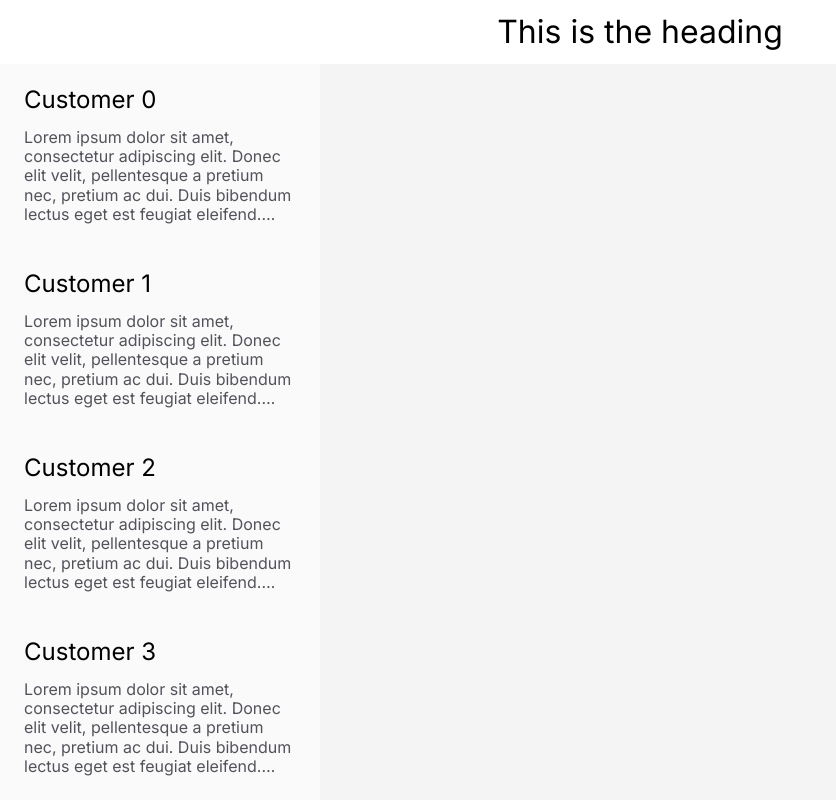
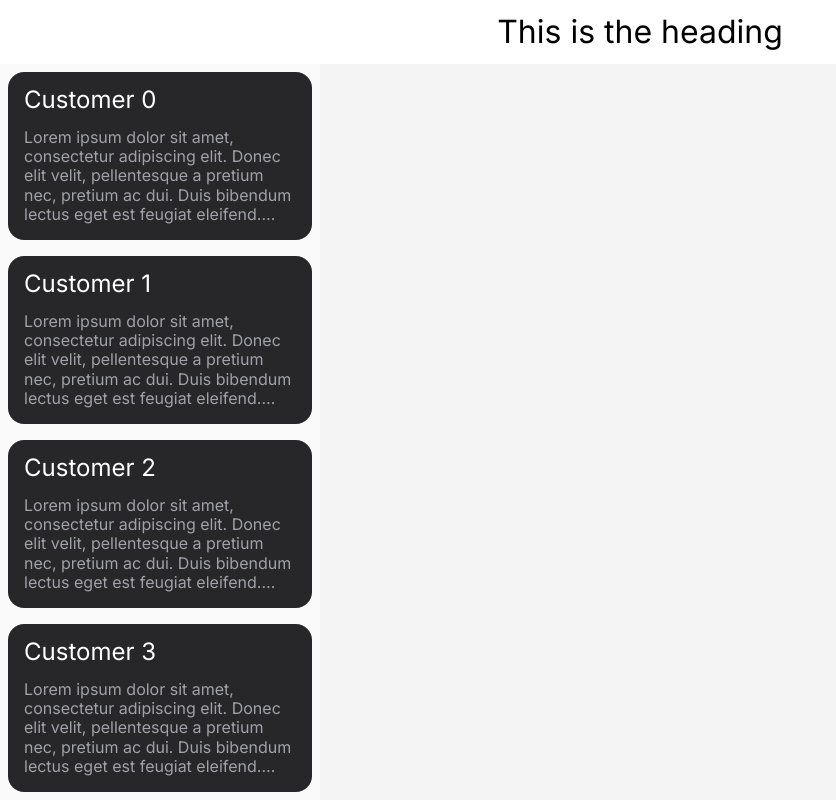
Before and after one commit to dibkb/cube-assignment, a React (Vite) app: page / in a window 1280 px wide. Shown: the top 800 px of the page, without its empty margins (0-836 px from the left). Built offline with nearby package versions, Linux system fonts and the light colour scheme.

Commit message:
selected customer type

```diff
--- a/src/components/Customer.tsx
+++ b/src/components/Customer.tsx
@@ -1,10 +1,15 @@
 // CSS file
+import { useCustomerContext } from "../hooks/useCustomerContext";
 import "../styles/customer.css";
 import { type Customer as CustomerType } from "../types/Customer";
 export const Customer = (customer: CustomerType) => {
   const { title, name } = customer;
+  const { setSelectedCustomer } = useCustomerContext();
   return (
-    <div className="customer-card">
+    <div
+      className="customer-card customer-card-selected"
+      onClick={() => setSelectedCustomer(name)}
+    >
       <h1 className="customer-name">{name}</h1>
       <p className="customer-title">{title}</p>
     </div>
--- a/src/context/customerContext.tsx
+++ b/src/context/customerContext.tsx
@@ -11,11 +11,15 @@ import { makeCustomers } from "../data/mockCustomer";
 interface CustomerContext {
   customer: Customer[];
   setCustomer: Dispatch<SetStateAction<Customer[]>>;
+  selectedCustomer: Customer["name"] | undefined;
+  setSelectedCustomer: Dispatch<SetStateAction<Customer["name"] | undefined>>;
 }
 
 const defaultState: CustomerContext = {
   customer: makeCustomers(1000),
   setCustomer: () => {},
+  selectedCustomer: undefined,
+  setSelectedCustomer: () => {},
 };
 
 export const CustomerContext = createContext<CustomerContext>(defaultState);
@@ -28,9 +32,11 @@ export const CustomerContextProvider: React.FC<CustomerContextProps> = ({
   children,
 }) => {
   const [customer, setCustomer] = useState<Customer[]>(defaultState.customer);
-
+  const [selectedCustomer, setSelectedCustomer] = useState<Customer["name"]>();
   return (
-    <CustomerContext.Provider value={{ customer, setCustomer }}>
+    <CustomerContext.Provider
+      value={{ customer, setCustomer, selectedCustomer, setSelectedCustomer }}
+    >
       {children}
     </CustomerContext.Provider>
   );
--- a/src/styles/customer.css
+++ b/src/styles/customer.css
@@ -1,24 +1,38 @@
 @import url("./variables.css");
+
+/* Container Styles */
 .customer-list-container {
   display: flex;
   flex-direction: column;
   gap: 1rem;
   padding: 0.5rem;
 }
+
+/* Customer Card Styles */
 .customer-card {
-  padding: 1rem;
   display: flex;
   flex-direction: column;
   gap: 1rem;
+  padding: 1rem;
   cursor: pointer;
   border-radius: 1rem;
+  transition: background-color 0.3s ease;
 }
+
 .customer-card:hover {
   background-color: var(--background-card-hover);
 }
+
+.customer-card-selected {
+  background-color: #27272a;
+}
+
+/* Typography */
 .customer-name {
   font-size: var(--font-customer-heading);
+  color: white;
 }
+
 .customer-title {
   color: var(--card-secondary-font);
   line-height: 1.2rem;
@@ -28,3 +42,13 @@
   overflow: hidden;
   text-overflow: ellipsis;
 }
+
+/* Overrides for Selected Card */
+.customer-card-selected .customer-name,
+.customer-card-selected .customer-title {
+  color: white;
+}
+
+.customer-card-selected .customer-title {
+  color: #a1a1aa;
+}
```
